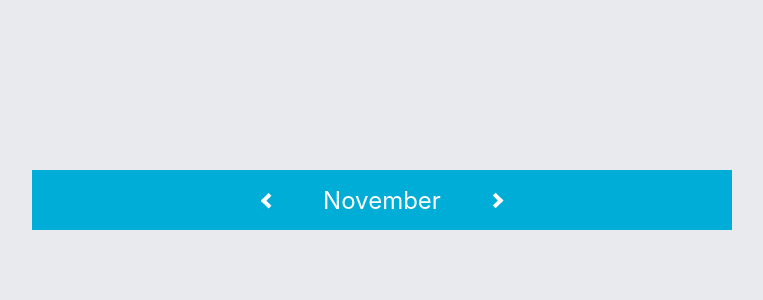
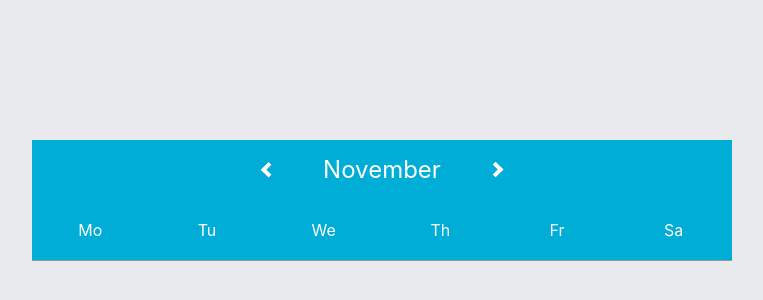
Before and after one commit to Jynx/react-calendar-with-hooks, a React (Create React App) app: page / in a window 1280 px wide. Shown: the part 200-500 px from the top of the page, without its empty margins (258-1021 px from the left). Built offline with nearby package versions, Linux system fonts and the light colour scheme.

Commit message:
refactoring and cleanup of what's built so far

```diff
--- a/src/CalendarActions.ts
+++ b/src/CalendarActions.ts
@@ -5,18 +5,14 @@ export enum CalendarActionTypes {
   DECREMENT_MONTH = "DECREMENT_MONTH"
 }
 
-type IncrementMonthAction = {
-  type: CalendarActionTypes.INCREMENT_MONTH;
-  payload: {
-    date: moment.Moment;
-  };
-};
+export class IncrementMonth {
+  readonly type = CalendarActionTypes.INCREMENT_MONTH;
+  constructor(public payload: moment.Moment) {}
+}
 
-type DecrementMonthAction = {
-  type: CalendarActionTypes.DECREMENT_MONTH;
-  payload: {
-    date: moment.Moment;
-  };
-};
+export class DecrementMonth {
+  readonly type = CalendarActionTypes.DECREMENT_MONTH;
+  constructor(public payload: moment.Moment) {}
+}
 
-export type CalendarAction = IncrementMonthAction | DecrementMonthAction;
+export type CalendarAction = IncrementMonth | DecrementMonth;
--- /dev/null
+++ b/src/Components/Calendar.tsx
@@ -0,0 +1,56 @@
+import React from "react";
+import CalendarCSS from "../HooksCalendar.module.css";
+import classnames from "classnames";
+import DayAbbreviations from "./DayAbbreviations";
+import CalendarContext from "../Context/CalendarContext";
+import * as CalendarActions from "../CalendarActions";
+
+function Calendar(): JSX.Element {
+  const calendarContext = React.useContext(CalendarContext);
+
+  const advanceMonth = (): void => {
+    calendarContext.dispatch(
+      new CalendarActions.IncrementMonth(calendarContext.calendarState.date)
+    );
+  };
+
+  const decrementMonth = (): void => {
+    calendarContext.dispatch(
+      new CalendarActions.DecrementMonth(calendarContext.calendarState.date)
+    );
+  };
+
+  return (
+    <div className={CalendarCSS.content}>
+      <div className={CalendarCSS.header}>
+        <div
+          className={classnames(
+            CalendarCSS.chevron,
+            CalendarCSS.chevronLeft,
+            CalendarCSS.left
+          )}
+          onClick={decrementMonth}
+        />
+        <div className={CalendarCSS.headerText}>
+          {calendarContext.calendarState.date.startOf("month").format("MMMM")}
+        </div>
+        <div
+          className={classnames(
+            CalendarCSS.chevron,
+            CalendarCSS.chevronRight,
+            CalendarCSS.right
+          )}
+          onClick={advanceMonth}
+        />
+      </div>
+      <DayAbbreviations />
+      <div className={CalendarCSS.weekContainer}>
+        {/* {props.weekIds
+          ? props.weekIds.map(id => <Week key={id} weekId={id} />)
+          : null} */}
+      </div>
+    </div>
+  );
+}
+
+export default Calendar;
--- /dev/null
+++ b/src/Components/DayAbbreviations.tsx
@@ -0,0 +1,33 @@
+import React from "react";
+import CalendarCSS from "../HooksCalendar.module.css";
+import CalendarContext from "../Context/CalendarContext";
+
+function DayAbbreviations(): JSX.Element {
+  const calendarContext = React.useContext(CalendarContext);
+
+  const generateDayAbbreviations = (): Array<string> => {
+    let daysOfWeek = [];
+    let startDate = calendarContext.calendarState.date.startOf("week");
+    for (let i = 1; i < 7; i++) {
+      daysOfWeek.push(
+        startDate
+          .add(1, "days")
+          .format("dddd")
+          .substr(0, 2)
+      );
+    }
+    return daysOfWeek;
+  };
+
+  return (
+    <div className={CalendarCSS.abbrContent}>
+      {generateDayAbbreviations().map(abbr => (
+        <div key={abbr} className={CalendarCSS.abbr}>
+          {abbr}
+        </div>
+      ))}
+    </div>
+  );
+}
+
+export default DayAbbreviations;
--- /dev/null
+++ b/src/Context/CalendarContext.tsx
@@ -0,0 +1,20 @@
+import React from "react";
+import { CalendarAction } from "../CalendarActions";
+import { CalendarState } from "../HooksCalendar";
+import { defaultCalendarState } from "../HooksCalendar";
+
+export type CalendarContextProps = {
+  dispatch: (action: CalendarAction) => void;
+  calendarState: CalendarState;
+};
+
+const calendarContextDefault = {
+  dispatch: () => {},
+  calendarState: defaultCalendarState
+};
+
+const CalendarContext = React.createContext<CalendarContextProps>(
+  calendarContextDefault
+);
+
+export default CalendarContext;
--- a/src/HooksCalendar.module.css
+++ b/src/HooksCalendar.module.css
@@ -94,3 +94,17 @@
 .right:hover {
   transform: scale(1.1);
 }
+
+.abbrContent {
+  display: flex;
+  height: 60px;
+  flex: 0 0 auto;
+}
+
+.abbr {
+  display: flex;
+  justify-content: center;
+  align-items: center;
+  height: 100%;
+  flex: 1 0 100px;
+}
--- a/src/HooksCalendar.tsx
+++ b/src/HooksCalendar.tsx
@@ -1,15 +1,23 @@
 import React from "react";
 import moment, { Moment } from "moment";
-import classnames from "classnames";
-import Calendar from "./HooksCalendar.module.css";
+import CalendarCSS from "./HooksCalendar.module.css";
+import Calendar from "./Components/Calendar";
 import { CalendarAction, CalendarActionTypes } from "./CalendarActions";
+import CalendarContext from "./Context/CalendarContext";
 
-type CalendarData = {
+export type CalendarState = {
+  currentMonth: number;
   date: moment.Moment;
   days: Array<HTMLElement>;
 };
 
-const CalendarReducer = (state: CalendarData, action: CalendarAction) => {
+export const defaultCalendarState = {
+  currentMonth: 0,
+  date: moment(),
+  days: []
+};
+
+const CalendarReducer = (state: CalendarState, action: CalendarAction) => {
   switch (action.type) {
     case CalendarActionTypes.INCREMENT_MONTH:
       return {
@@ -26,90 +34,22 @@ const CalendarReducer = (state: CalendarData, action: CalendarAction) => {
   }
 };
 
-type CalendarContext = {
-  dispatch: (action: CalendarAction) => void;
-  date: moment.Moment;
-};
-
-const CalendarContextDefault = {
-  dispatch: (action: CalendarAction) => {},
-  date: moment()
-};
-
-const CalendarContext = React.createContext<CalendarContext>(
-  CalendarContextDefault
-);
-
 function HooksCalendar(): JSX.Element {
-  const [calendarState, dispatch] = React.useReducer(CalendarReducer, {
-    date: moment(),
-    days: []
-  });
+  const [calendarState, dispatch] = React.useReducer(
+    CalendarReducer,
+    defaultCalendarState
+  );
 
   return (
     <CalendarContext.Provider
-      value={{ dispatch: dispatch, date: calendarState.date }}
+      value={{ dispatch: dispatch, calendarState: calendarState }}
     >
-      <div className={Calendar.mainContainer}>
-        <div className={Calendar.innerContainer} />
-        <CalendarView />
+      <div className={CalendarCSS.mainContainer}>
+        <div className={CalendarCSS.innerContainer} />
+        <Calendar />
       </div>
     </CalendarContext.Provider>
   );
 }
 
-function CalendarView(): JSX.Element {
-  const calendarContext = React.useContext(CalendarContext);
-
-  const advanceMonth = (): void => {
-    calendarContext.dispatch({
-      type: CalendarActionTypes.INCREMENT_MONTH,
-      payload: {
-        date: calendarContext.date
-      }
-    });
-  };
-
-  const decrementMonth = (): void => {
-    calendarContext.dispatch({
-      type: CalendarActionTypes.DECREMENT_MONTH,
-      payload: {
-        date: calendarContext.date
-      }
-    });
-  };
-
-  return (
-    <div className={Calendar.content}>
-      <div className={Calendar.header}>
-        <div
-          className={classnames(
-            Calendar.chevron,
-            Calendar.chevronLeft,
-            Calendar.left
-          )}
-          onClick={advanceMonth}
-        />
-        <div className={Calendar.headerText}>
-          {calendarContext.date.startOf("month").format("MMMM")}
-        </div>
-        <div
-          className={classnames(
-            Calendar.chevron,
-            Calendar.chevronRight,
-            Calendar.right
-          )}
-          onClick={decrementMonth}
-        />
-      </div>
-      {/* <DayAbbreviations /> */}
-      {/* <div className={styles.weekContainer}>
-        {props.weekIds
-          ? props.weekIds.map(id => <Week key={id} weekId={id} />)
-          : null}
-      </div> */}
-    </div>
-  );
-}
-
 export default HooksCalendar;
```
